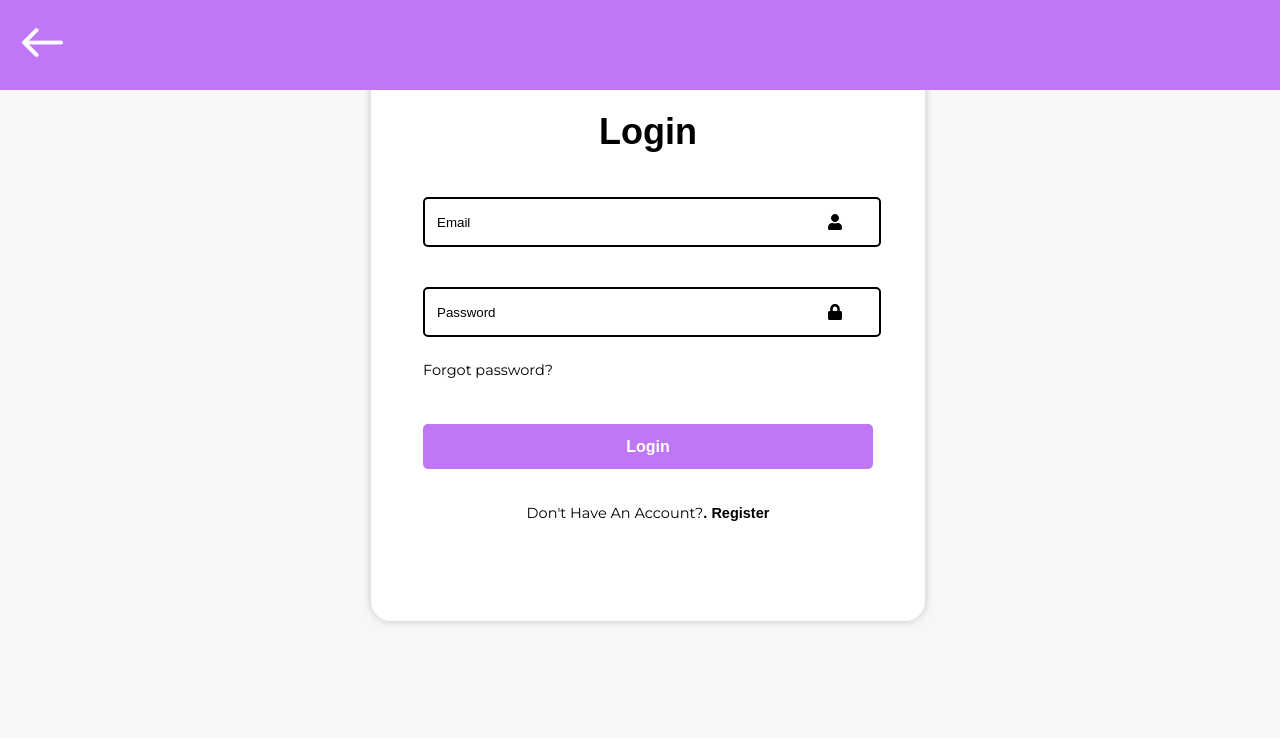
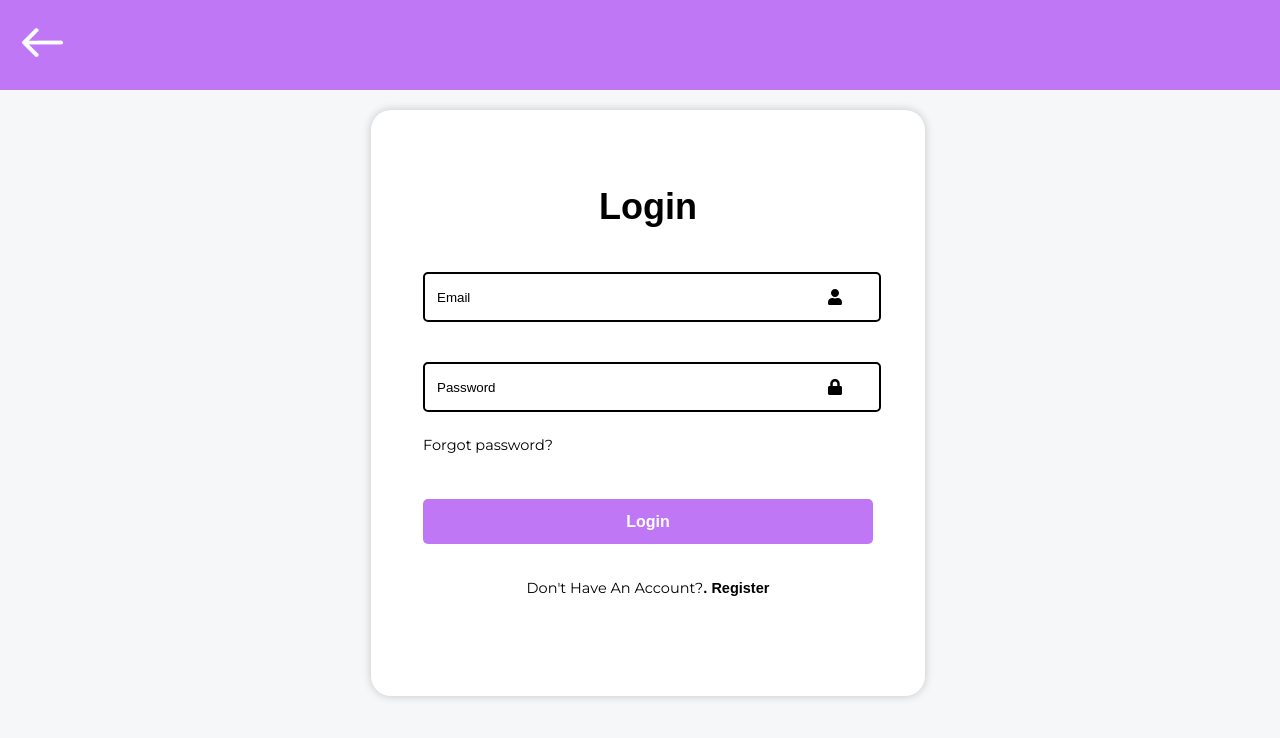
Before and after one commit to LWG13/LWG13-shop, a React (Vite) app: page /login in a window 1280 px wide. Shown: the top 738 px of the page. Built offline with nearby package versions, Linux system fonts and the light colour scheme; a web font is replaced by a local one.

Commit message:
Update login.scss

```diff
--- a/src/components/login.scss
+++ b/src/components/login.scss
@@ -14,6 +14,7 @@ body{
   background: #fff;
   color: black;
   display: flex;
+  margin-top: 150px;
   border: 2px solid rgba(255, 255, 255, .2);
   box-shadow: 0 0 10px rgba(0, 0, 0, .2);
   border-radius: 20px;
```
